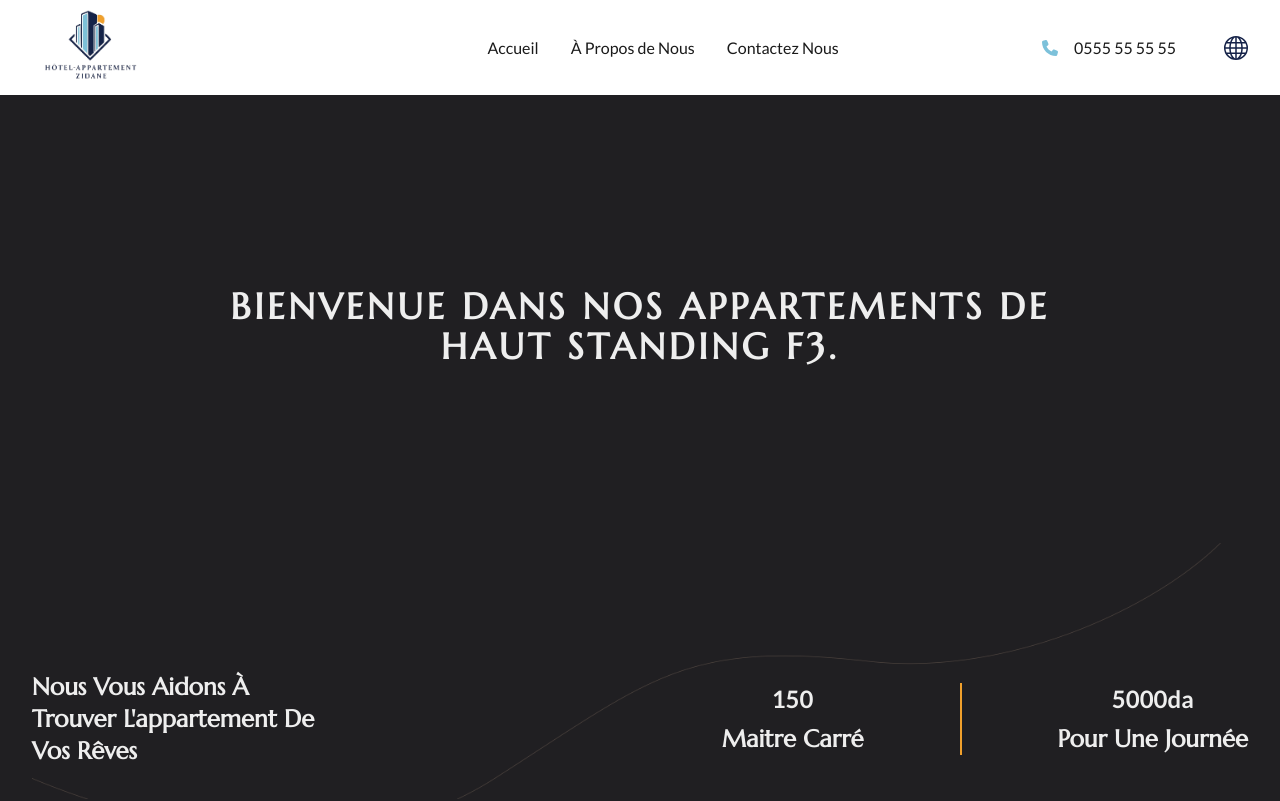
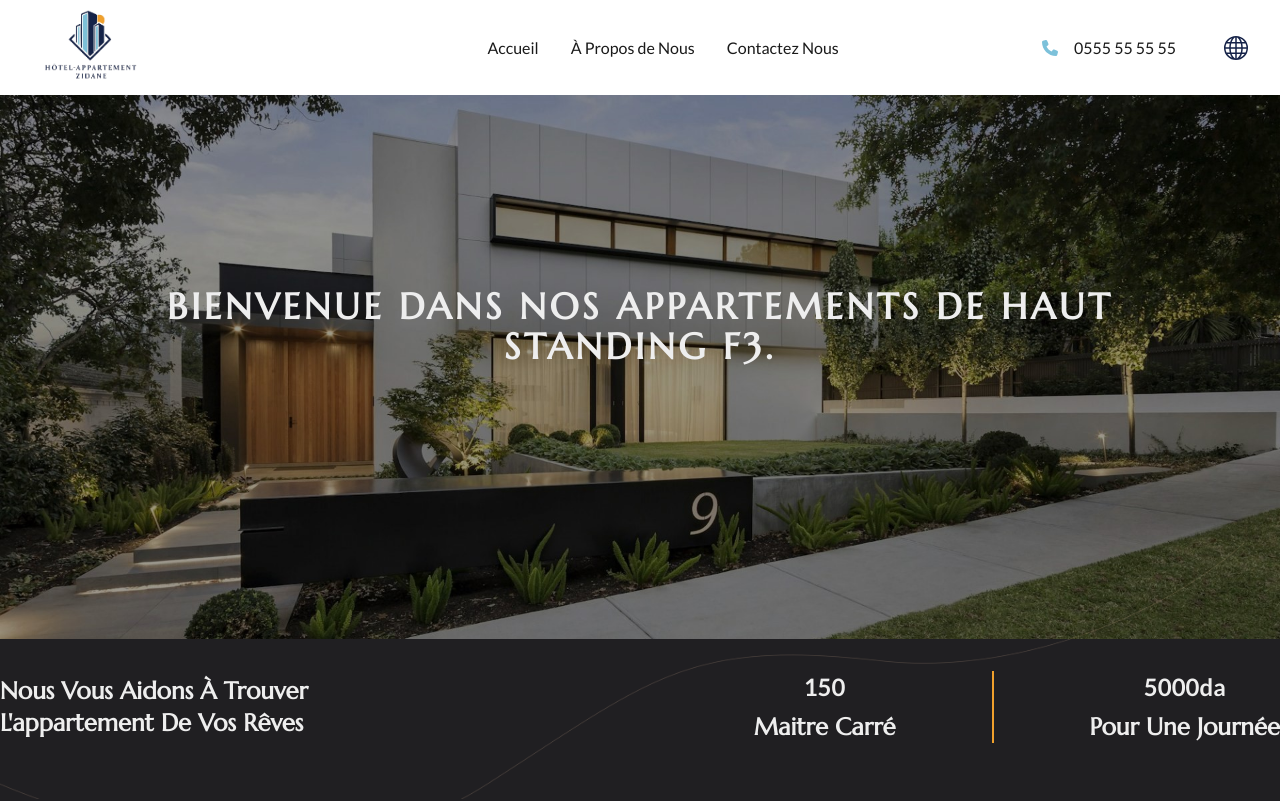
Before and after one commit to KamelMesbahi13/hotel, a React (Vite) app: page /fTroisAppartements in a window 1280 px wide. Shown: the top 801 px of the page. Built offline with nearby package versions, Linux system fonts and the light colour scheme.

Commit message:
adding f3 high standing apartment commit

```diff
--- a/src/Components/FThreeHighApartments/Header/Header.jsx
+++ b/src/Components/FThreeHighApartments/Header/Header.jsx
@@ -5,8 +5,8 @@ const Header = () => {
   const { t } = useTranslation();
 
   return (
-    <div>
-      <div className="mx-auto mt-24 md:mt-48 md:w-3/4 textCenter">
+    <div className="w-full f3HighStandingBack">
+      <div className=" textCenter">
         <motion.div
           initial="hidden"
           whileInView="visible"
@@ -16,6 +16,7 @@ const Header = () => {
             hidden: { opacity: 0, y: -25 },
             visible: { opacity: 1, y: 0 },
           }}
+          className="pt-24 mx-auto md:pt-48 md:w-3/4"
         >
           <h1 className="ltr:tracking-widest ">
             {t("f3_high_standing_header")}
--- a/src/Components/FThreeHighApartments/Home.jsx
+++ b/src/Components/FThreeHighApartments/Home.jsx
@@ -4,8 +4,8 @@ import OurRooms from "./OurRooms/OurRooms";
 const FThreeHighApartments = () => {
   return (
     <div>
+      <Header />
       <div className="container">
-        <Header />
         <OurRooms />
       </div>
     </div>
--- a/src/index.css
+++ b/src/index.css
@@ -209,6 +209,14 @@ body.arabic {
   height: 34rem;
 }
 
+.f3HighStandingBack {
+  background-image: url(../src/assets/FThreeHighStandingBack.jpg);
+  background-position: center center;
+  background-size: cover;
+  background-attachment: fixed;
+  height: 34rem;
+}
+
 .reservationBack {
   background-image: url(../src/assets/DecoSeven.webp);
   background-position: center center;
```
Also changed, not shown: src/assets/FThreeHighStandingBack.jpg (added).
